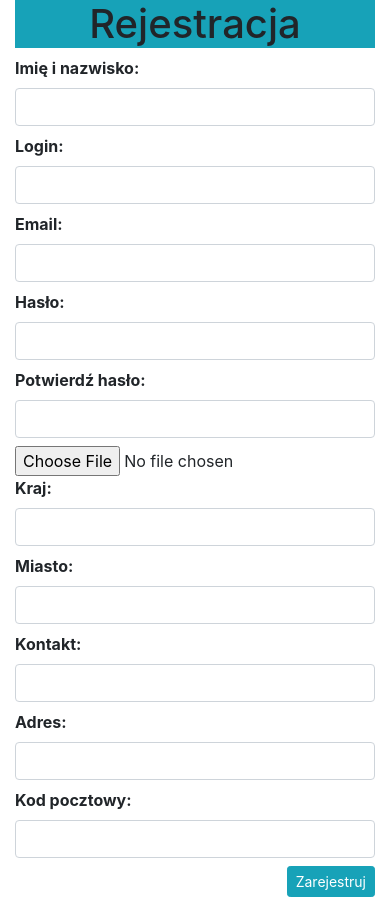
After one commit to etsu12/proj-zes, a Flask app: page /klient/rejestracja in a window 390 px wide. The commit adds this page. Run offline with Flask 2, Linux system fonts and the light colour scheme; some libraries are stand-ins or nearby versions.

Commit message:
Added a customer registration site

```diff
--- a/shop/__init__.py
+++ b/shop/__init__.py
@@ -22,3 +22,4 @@ search.init_app(app)
 from shop.admin import routes
 from shop.produkty import routes
 from shop.koszyk import koszyk
+from shop.klienci import routes
--- /dev/null
+++ b/shop/klienci/forms.py
@@ -0,0 +1,19 @@
+from wtforms import Form, StringField, TextAreaField, PasswordField, SubmitField, validators
+from flask_wtf.file import FileRequired, FileAllowed, FileField
+
+class KlientRejestracjaForm(Form):
+    dane = StringField('Imię i nazwisko: ')
+    login = StringField('Login: ', [validators.DataRequired()])
+    email = StringField('Email: ', [validators.Email(), validators.DataRequired()])
+    haslo = PasswordField('Hasło: ', [validators.DataRequired(), validators.EqualTo('potwierdz', message='Hasła muszą się zgadzać')])
+    potwierdz = PasswordField('Potwierdź hasło: ', [validators.DataRequired()])
+    kraj = StringField('Kraj: ', [validators.DataRequired()])
+    panstwo = StringField('Państwo: ', [validators.DataRequired()])
+    miasto = StringField('Miasto: ', [validators.DataRequired()])
+    kontakt = StringField('Kontakt: ', [validators.DataRequired()])
+    adres = StringField('Adres: ', [validators.DataRequired()])
+    kodpocztowy = StringField('Kod pocztowy: ', [validators.DataRequired()])
+
+    profilowe = FileField('Zdjęcie profilowe: ', validators=[FileAllowed(['jpg','png','jpeg','gif'], 'Tylko zdjęcia')])
+
+    zatwierdz = SubmitField('Zarejestruj')
--- /dev/null
+++ b/shop/klienci/routes.py
@@ -0,0 +1,19 @@
+from flask import redirect, render_template, url_for, flash, request, session, current_app
+from shop import db, app, photos, search, bcrypt
+from .forms import KlientRejestracjaForm
+from .model import Rejestracja
+import secrets, os
+
+@app.route('/klient/rejestracja', methods=['GET','POST'])
+def klient_rejestracja():
+    form = KlientRejestracjaForm(request.form)
+    if request.method == 'POST':
+        hash_haslo = bcrypt.generate_password_hash(form.haslo.data)
+        rejestracja = Rejestracja(dane=form.dane.data, login=form.login.data, email=form.email.data, haslo=hash_haslo, kraj=form.kraj.data,
+        panstwo=form.panstwo.data, miasto=form.miasto.data, kontakt=form.kontakt.data, adres=form.adres.data, kodpocztowy=form.kodpocztowy.data)
+        db.session.add(rejestracja)
+        flash(f'Witaj  {form.dane.data}! Dziękujemy za rejestrację.', 'success')
+        db.session.commit()
+        return redirect(url_for('login'))
+
+    return render_template('klient/rejestracja.html', form=form)
--- /dev/null
+++ b/shop/templates/klient/rejestracja.html
@@ -0,0 +1,38 @@
+{% extends "layout.html" %}
+{% block content %}
+{% from "_formhelpers.html" import render_field %}
+
+<div class="container">
+    <div class="row">
+        <div class="col-md-2"></div>
+        <div class="col-md-8">
+            <h1 class="bg-info text-center">Rejestracja</h1>
+        </div>
+        <div class="col-md-2"></div>
+    </div>
+    <form action="" method="post">
+        <div class="row">
+            <div class="col-md-2"></div>
+            <div class="col-md-4">
+                {{render_field(form.dane, class="form-control")}}
+                {{render_field(form.login, class="form-control")}}
+                {{render_field(form.email, class="form-control")}}
+                {{render_field(form.haslo, class="form-control")}}
+                {{render_field(form.potwierdz, class="form-control")}}
+                {{form.profilowe()}}
+            </div>
+            <div class="col-md-4">
+                {{render_field(form.kraj, class="form-control")}}
+                {{render_field(form.miasto, class="form-control")}}
+                {{render_field(form.kontakt, class="form-control")}}
+                {{render_field(form.adres, class="form-control")}}
+                {{render_field(form.kodpocztowy, class="form-control")}}
+                {{form.zatwierdz(class="btn btn-sm btn-info float-right")}}
+            </div>
+            <div class="col-md-2"></div>
+        </div>
+    </form>
+</div>
+
+
+{% endblock content %}
```
Also changed, not shown: shop/klienci/model.py (added, +22 -0 lines), shop/templates/admin/index.html (+3 -13 lines), shop/templates/admin/marki.html (+2 -12 lines), shop/templates/produkty/dodajprodukt.html (+22 -0 lines), shop/klienci/__init__.py (added), shop/shop.db.
